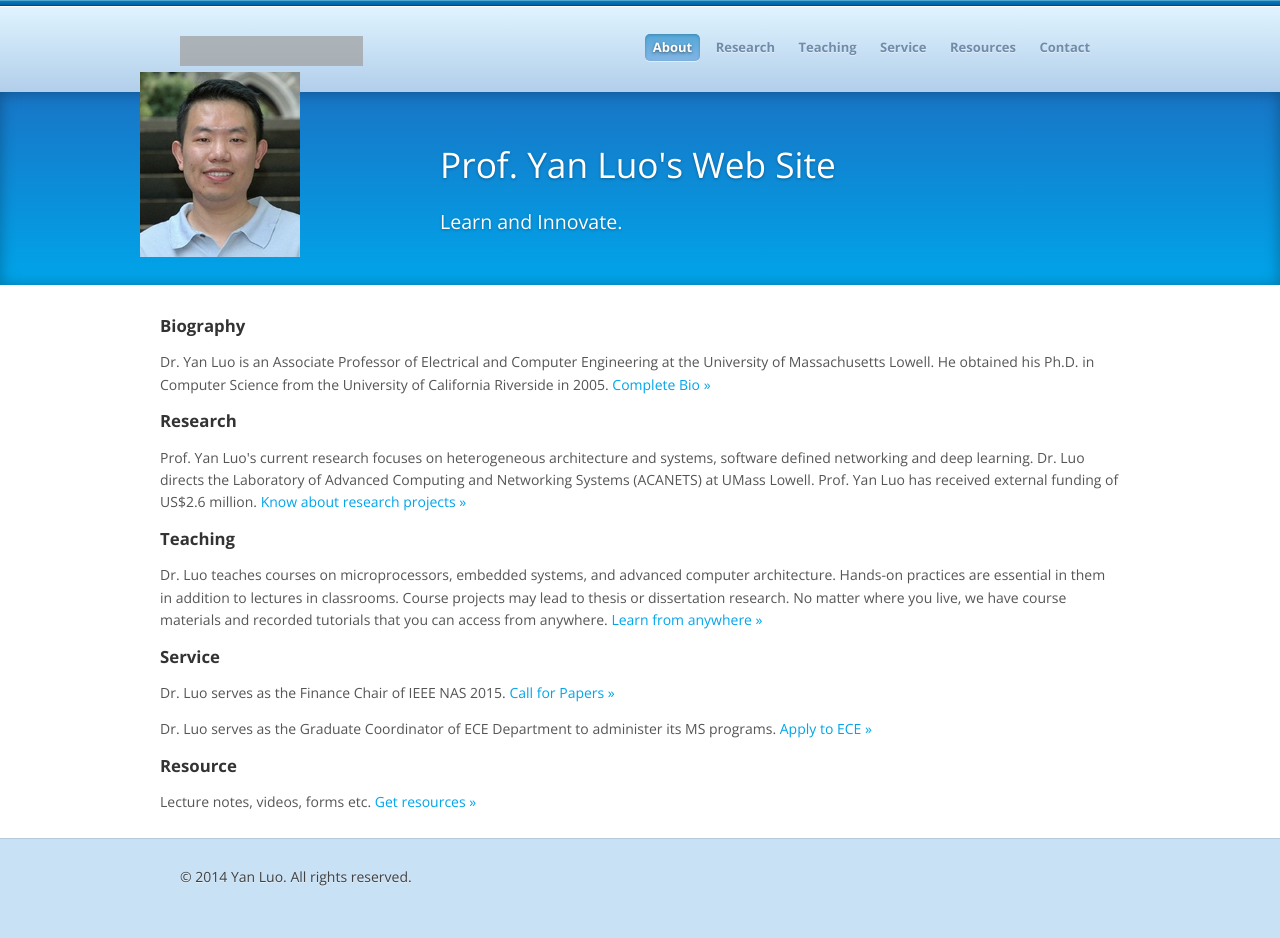
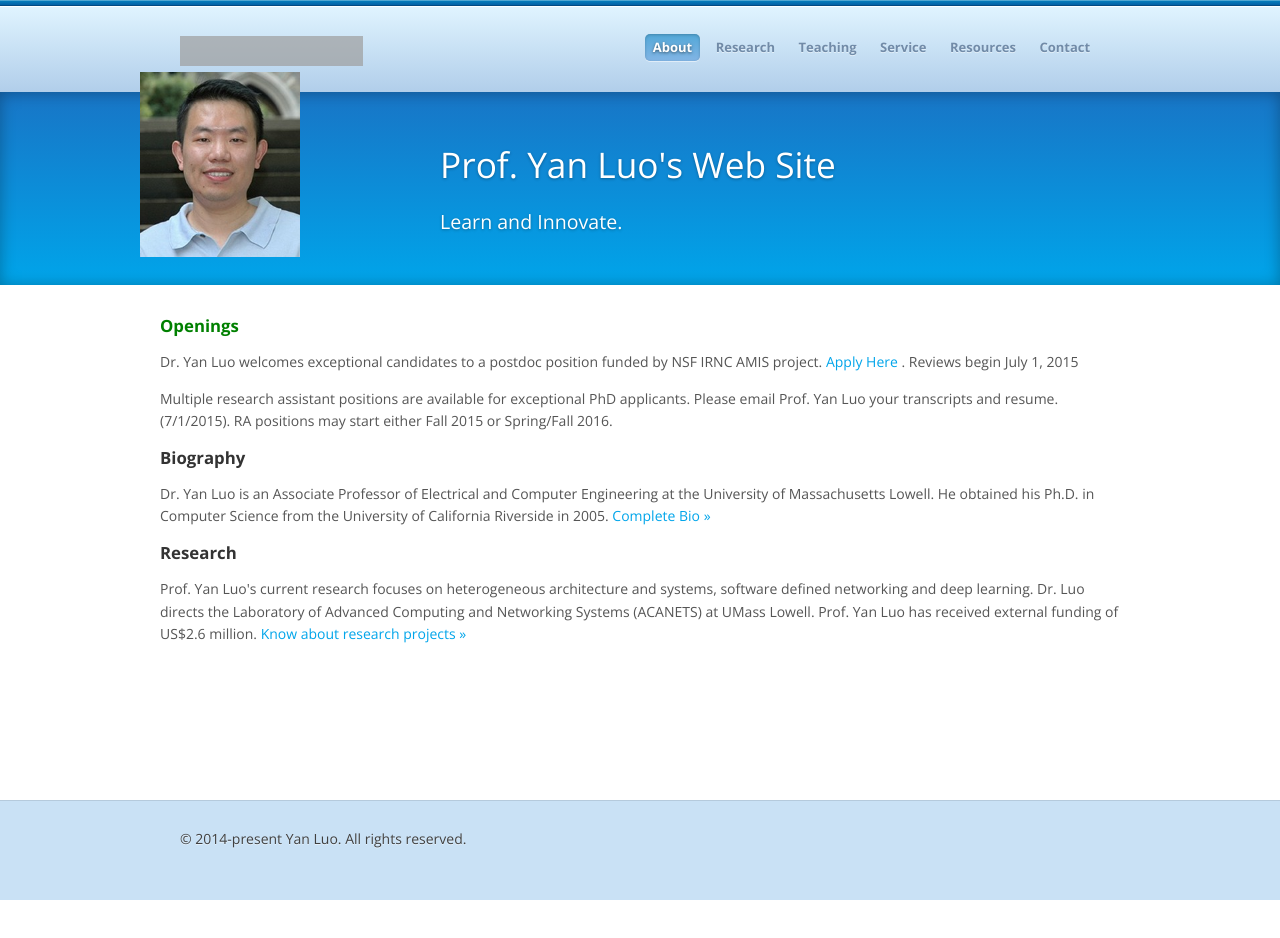
Before and after one commit to eliedaou/acanetsDev, a Jekyll site: the page built from index.html, in a window 1280 px wide. Built offline with Jekyll 4.4.1, drawn with Linux system fonts in a browser that asks for light colours; Markdown is read by kramdown in place of the engine named in the settings; after the commit the page ends 900 px from its top, so only the background shows below that; grey boxes are pictures that could not be loaded.

Commit message:
update home page with openings

```diff
--- a/_includes/footer.html
+++ b/_includes/footer.html
@@ -2,7 +2,7 @@
   <div class="container">
     <div class="content">
       <p>
-        © 2014 Yan Luo. All rights reserved.
+        © 2014-present Yan Luo. All rights reserved.
       </p>
     </div>
   </div>
--- a/index.html
+++ b/index.html
@@ -18,6 +18,10 @@ body_class: overview
 </section>
 <section class="main">
   <div class="container">
+        <h3 style="color:green">Openings</h3>
+	<p>Dr. Yan Luo welcomes exceptional candidates to a postdoc position funded by NSF IRNC AMIS project. <a href="https://jobs.uml.edu/applicants/Central?quickFind=54437"> Apply Here </a>. Reviews begin July 1, 2015 </p>
+	<p>Multiple research assistant positions are available for exceptional PhD applicants. Please email Prof. Yan Luo your transcripts and resume. (7/1/2015). RA positions may start either Fall 2015 or Spring/Fall 2016.</p>
+
         <h3>Biography</h3>
         <p>Dr. Yan Luo is an Associate Professor of Electrical and Computer Engineering at
         the University of Massachusetts Lowell. He obtained his Ph.D. in Computer Science
@@ -27,12 +31,12 @@ body_class: overview
         software defined networking and deep learning. Dr. Luo directs
         the Laboratory of Advanced Computing and Networking Systems (ACANETS) at UMass Lowell.
         Prof. Yan Luo has received external funding of US$2.6 million.  <a href="/research/" class="">Know about research projects »</a></p>
-        <h3>Teaching</h3>
+        <!--h3>Teaching</h3>
         <p>Dr. Luo teaches courses on microprocessors, embedded systems, and advanced computer architecture. Hands-on practices are essential in them in addition to lectures in classrooms. Course projects may lead to thesis or dissertation research. No matter where you live, we have course materials and recorded tutorials that you can access from anywhere.  <a href="/teaching/" class="">Learn from anywhere »</a></p>
         <h3>Service</h3>
         <p>Dr. Luo serves as the Finance Chair of IEEE NAS 2015.  <a href="http://www.nas-conference.org/NAS-2015/cfp.html" class="">Call for Papers »</a></p>
         <p>Dr. Luo serves as the Graduate Coordinator of ECE Department to administer its MS programs. <a href="http://www.uml.edu/Engineering/Electrical-Computer/Programs/Graduate-Programs.aspx" class="">Apply to ECE »</a></p>
         <h3>Resource</h3>
-        <p>Lecture notes, videos, forms etc. <a href="/resources/" class="">Get resources »</a></p>
+        <p>Lecture notes, videos, forms etc. <a href="/resources/" class="">Get resources »</a></p-->
   </div>
 </section>
```
